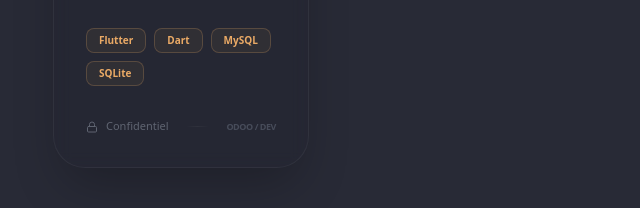
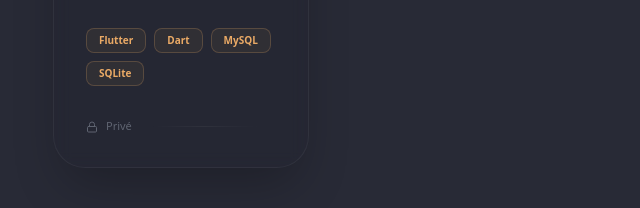
Before and after one commit to Lenyx-code/Portfolio, a React (Vite) app: page / in a window 1280 px wide. Shown: the part 4107-4315 px from the top of the page, without its empty margins (163-803 px from the left). Built offline with nearby package versions, Linux system fonts and the light colour scheme.

Commit message:
Remove github button

```diff
--- a/src/components/projet.tsx
+++ b/src/components/projet.tsx
@@ -16,7 +16,7 @@ const projetsData = {
   ],
   web: [
     { id: 1, name: "Backoffice - DU FAIBLE AU FORT ", description: "Espace d'administration complet pour la gestion du contenu dynamique de l'écosystème mobile.", techno: ["JS", "PHP", "MySQL", "Bootstrap"], image: imgFFbackoffice },
-    { id: 2, name: "Portfolio V2", description: "Site vitrine moderne optimisé pour la performance et l'expérience utilisateur.", techno: ["React", "TailwindCSS", "DaisyUI", "Vite"], image: imgPortfolio }
+    { id: 2, name: "Portfolio V2", description: "Site vitrine moderne optimisé pour la performance et l'expérience utilisateur.", techno: ["React", "TailwindCSS", "DaisyUI", "Vite"], image: imgPortfolio },
   ],
   odoo: [
     { id: 1, name: "Gestion Gammes", description: "Module Odoo pour la structuration et le management des gammes de produits industriels.", techno: ["Python", "XML", "Odoo", "PostgreSQL"], image: imgGamme },
@@ -74,10 +74,10 @@ const ProjectCard = ({ project, icon: Icon } : any) => (
       <div className="mt-auto flex items-center justify-between opacity-50 group-hover:opacity-100 transition-opacity">
         <div className="flex items-center gap-2 text-[11px] font-medium text-gray-400">
           <Lock className="w-3 h-3" />
-          <span>Confidentiel</span>
+          <span>Privé</span>
         </div>
         <div className="h-[1px] flex-grow mx-4 bg-gradient-to-r from-transparent via-white/10 to-transparent" />
-        <span className="text-[9px] font-black uppercase tracking-tighter text-gray-500">Odoo / Dev</span>
+        <span className="text-[9px] font-black uppercase tracking-tighter text-gray-500"></span>
       </div>
     </div>
   </div>
```
